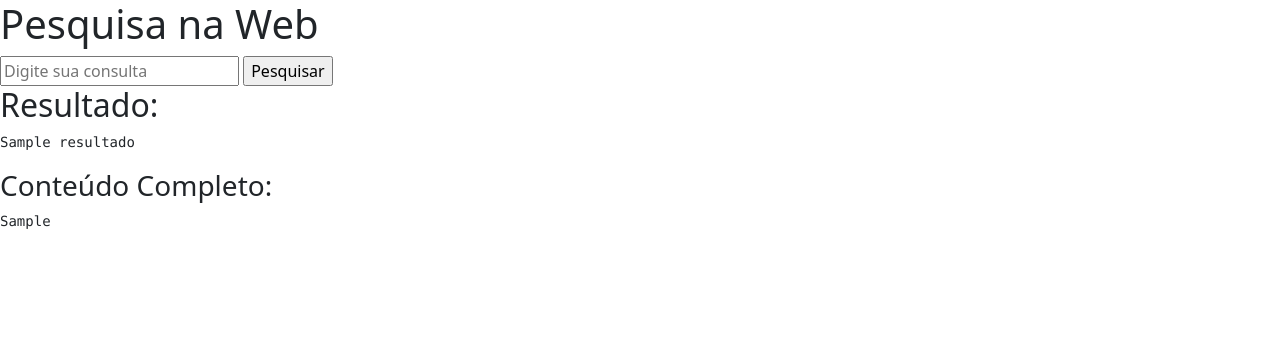
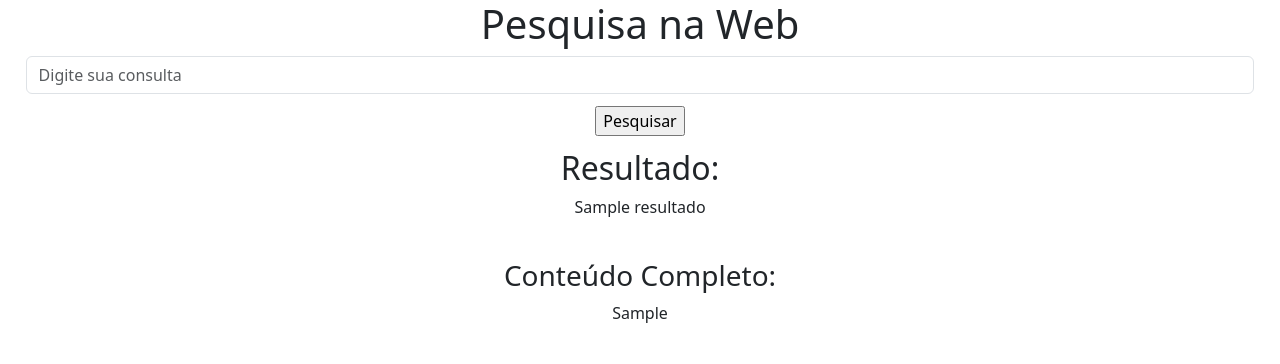
Before and after one commit to chiapettaiago/search, a Flask app: template templates/index.html in a window 1280 px wide. Shown: the top 364 px of the page. Run offline with Flask 3, Linux system fonts and the light colour scheme; the template is opened without the code that fills it: most values are stand-ins (such as "Sample title", 1, 10 or a date in 2020).

Commit message:
Melhorias na interface
Melhorias na interface

```diff
--- a/app.py
+++ b/app.py
@@ -6,7 +6,7 @@ from urllib.parse import urlparse, urljoin
 app = Flask(__name__)
 
 def encontrar_ponto_paragrafo(conteudo):
-    limite_caracteres = 4000
+    limite_caracteres = 2000
 
     if len(conteudo) <= limite_caracteres:
         return conteudo
--- a/templates/index.html
+++ b/templates/index.html
@@ -3,26 +3,42 @@
 <head>
     <title>Pesquisa na Web</title>
     <link href="https://cdn.jsdelivr.net/npm/bootstrap@5.3.2/dist/css/bootstrap.min.css" rel="stylesheet" integrity="sha384-T3c6CoIi6uLrA9TneNEoa7RxnatzjcDSCmG1MXxSR1GAsXEV/Dwwykc2MPK8M2HN" crossorigin="anonymous">
-
+    <style>
+        .pesquisa {
+            text-align: center;
+            margin-left: 2%;
+            margin-right: 2%;
+        }
+        .pesquisa .btn-primary {
+            margin-top: 1%;
+        }
+        .resultado {
+            margin-left: 2%;
+            margin-right: 2%;
+            text-align: center;
+            margin-top: 1%;
+        }
+    </style>
 </head>
 <body>
     <div class="pesquisa">
     <h1>Pesquisa na Web</h1>
     <form method="POST">
-        <input type="text" name="query" placeholder="Digite sua consulta" required>
+        <input type="text" class="form-control" name="query" placeholder="Digite sua consulta" required>
         <input type="submit" class="btn-primary" value="Pesquisar">
     </form>
 </div>
-
+<div class="resultado">
     {% if resultado %}
     <h2>Resultado:</h2>
-    <pre>{{ resultado }}<br></pre>
+    <p class="text-break text-center">{{ resultado|safe }}</p><br>
     {% endif %}
 
     {% if conteudo_completo %}
     <h3>Conteúdo Completo:</h3>
-    <pre>{{ conteudo_completo }}<br></pre>
+    <p class="text-break text-center">{{ conteudo_completo|safe }}</p><br>
     {% endif %}
+</div>
     <script src="https://cdn.jsdelivr.net/npm/bootstrap@5.3.2/dist/js/bootstrap.bundle.min.js" integrity="sha384-C6RzsynM9kWDrMNeT87bh95OGNyZPhcTNXj1NW7RuBCsyN/o0jlpcV8Qyq46cDfL" crossorigin="anonymous"></script>
 </body>
 </html>
```
